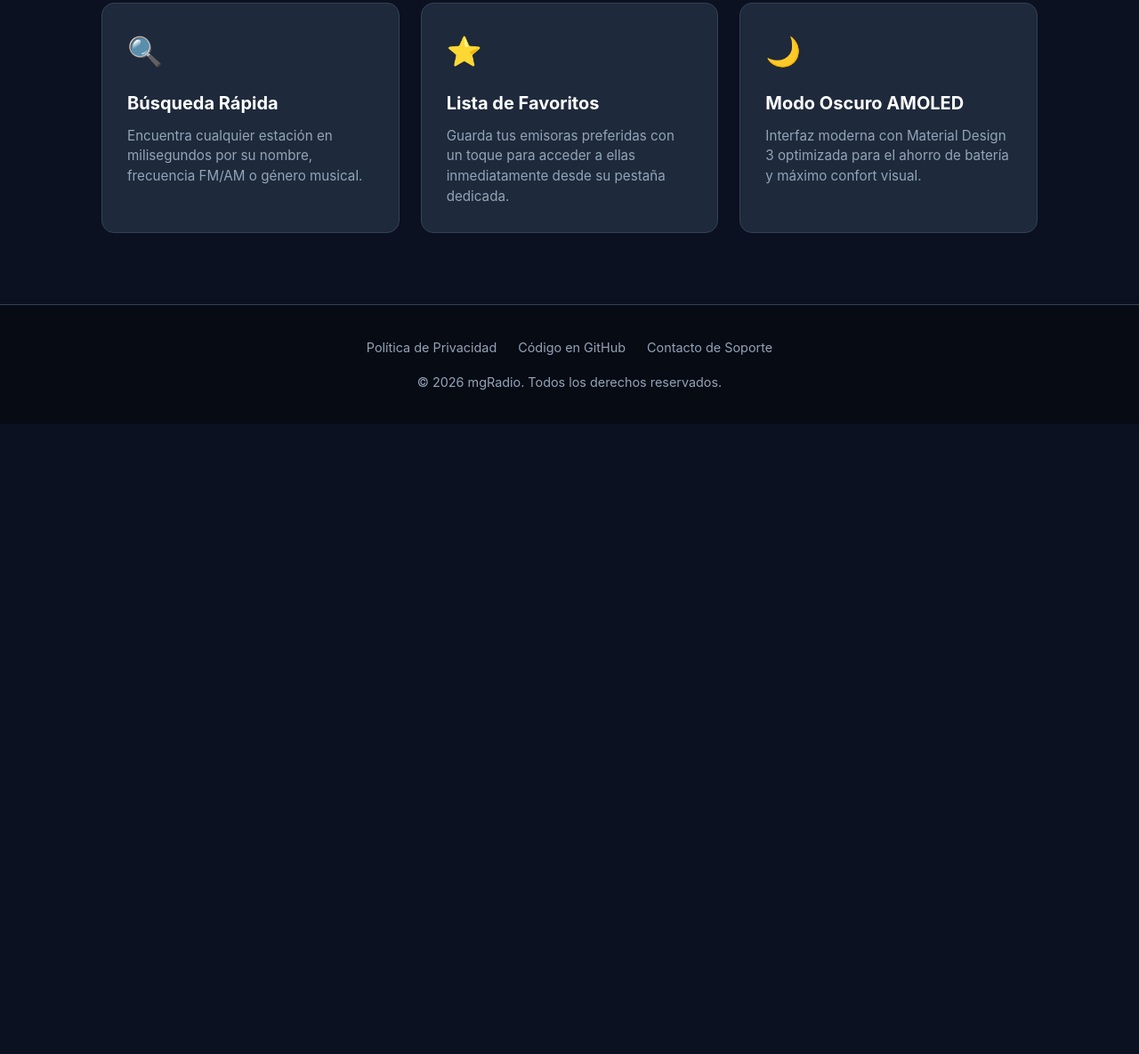
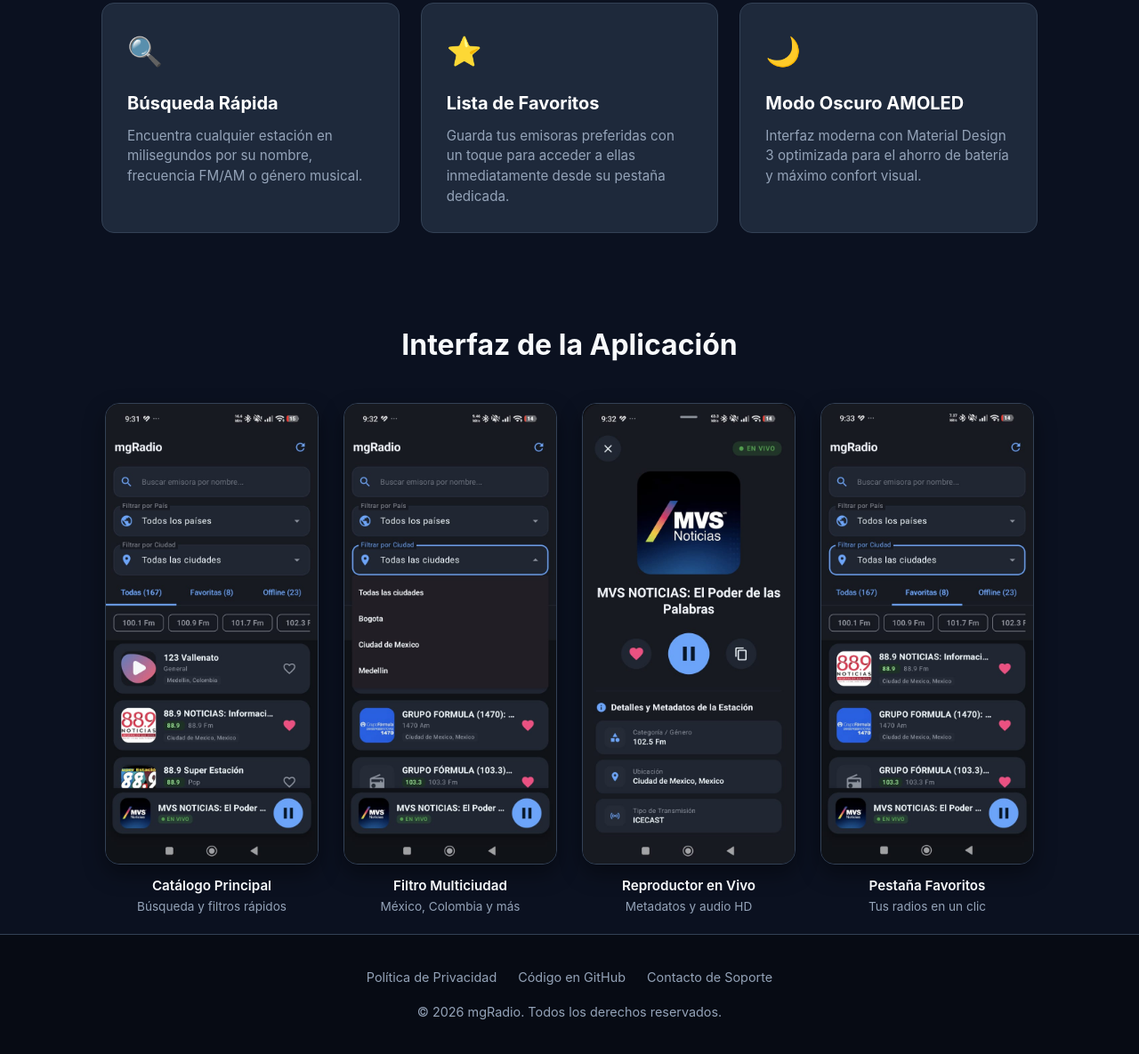
Before and after one commit to lmsalazae/mgradio-android, a plain HTML site: page docs/index.html in a window 1280 px wide. Shown: the part 1396-2581 px from the top of the page at 89% size. Before the commit the page ends 1873 px from the top, so only its background shows below. Drawn offline with Linux system fonts and the light colour scheme.

Commit message:
docs: add and structure official app screenshots and integrate into landing page

```diff
--- a/docs/index.html
+++ b/docs/index.html
@@ -318,6 +318,32 @@
                 </div>
             </div>
         </section>
+
+        <section class="features" id="screenshots" style="padding-bottom: 20px;">
+            <h2 class="features-title">Interfaz de la Aplicación</h2>
+            <div style="display: grid; grid-template-columns: repeat(auto-fit, minmax(220px, 1fr)); gap: 20px; justify-items: center;">
+                <div style="text-align: center;">
+                    <img src="graphics/screenshot_1_home_catalog.jpeg" alt="Catálogo de Emisoras" style="width: 100%; max-width: 240px; border-radius: 16px; border: 1px solid var(--border); box-shadow: 0 10px 25px rgba(0,0,0,0.4); display: block; margin: 0 auto 12px;">
+                    <p style="color: var(--text-color); font-weight: 600; font-size: 0.95rem;">Catálogo Principal</p>
+                    <p style="color: var(--text-muted); font-size: 0.85rem;">Búsqueda y filtros rápidos</p>
+                </div>
+                <div style="text-align: center;">
+                    <img src="graphics/screenshot_2_city_selector.jpeg" alt="Selector de Ciudades" style="width: 100%; max-width: 240px; border-radius: 16px; border: 1px solid var(--border); box-shadow: 0 10px 25px rgba(0,0,0,0.4); display: block; margin: 0 auto 12px;">
+                    <p style="color: var(--text-color); font-weight: 600; font-size: 0.95rem;">Filtro Multiciudad</p>
+                    <p style="color: var(--text-muted); font-size: 0.85rem;">México, Colombia y más</p>
+                </div>
+                <div style="text-align: center;">
+                    <img src="graphics/screenshot_3_full_player.jpeg" alt="Reproductor Full Screen" style="width: 100%; max-width: 240px; border-radius: 16px; border: 1px solid var(--border); box-shadow: 0 10px 25px rgba(0,0,0,0.4); display: block; margin: 0 auto 12px;">
+                    <p style="color: var(--text-color); font-weight: 600; font-size: 0.95rem;">Reproductor en Vivo</p>
+                    <p style="color: var(--text-muted); font-size: 0.85rem;">Metadatos y audio HD</p>
+                </div>
+                <div style="text-align: center;">
+                    <img src="graphics/screenshot_4_favorites_tab.jpeg" alt="Emisoras Favoritas" style="width: 100%; max-width: 240px; border-radius: 16px; border: 1px solid var(--border); box-shadow: 0 10px 25px rgba(0,0,0,0.4); display: block; margin: 0 auto 12px;">
+                    <p style="color: var(--text-color); font-weight: 600; font-size: 0.95rem;">Pestaña Favoritos</p>
+                    <p style="color: var(--text-muted); font-size: 0.85rem;">Tus radios en un clic</p>
+                </div>
+            </div>
+        </section>
     </main>
 
     <footer>
```
Also changed, not shown: docs/graphics/screenshot_1_home_catalog.jpeg (added), docs/graphics/screenshot_2_city_selector.jpeg (added), docs/graphics/screenshot_3_full_player.jpeg (added), docs/graphics/screenshot_4_favorites_tab.jpeg (added), 1 other file.
